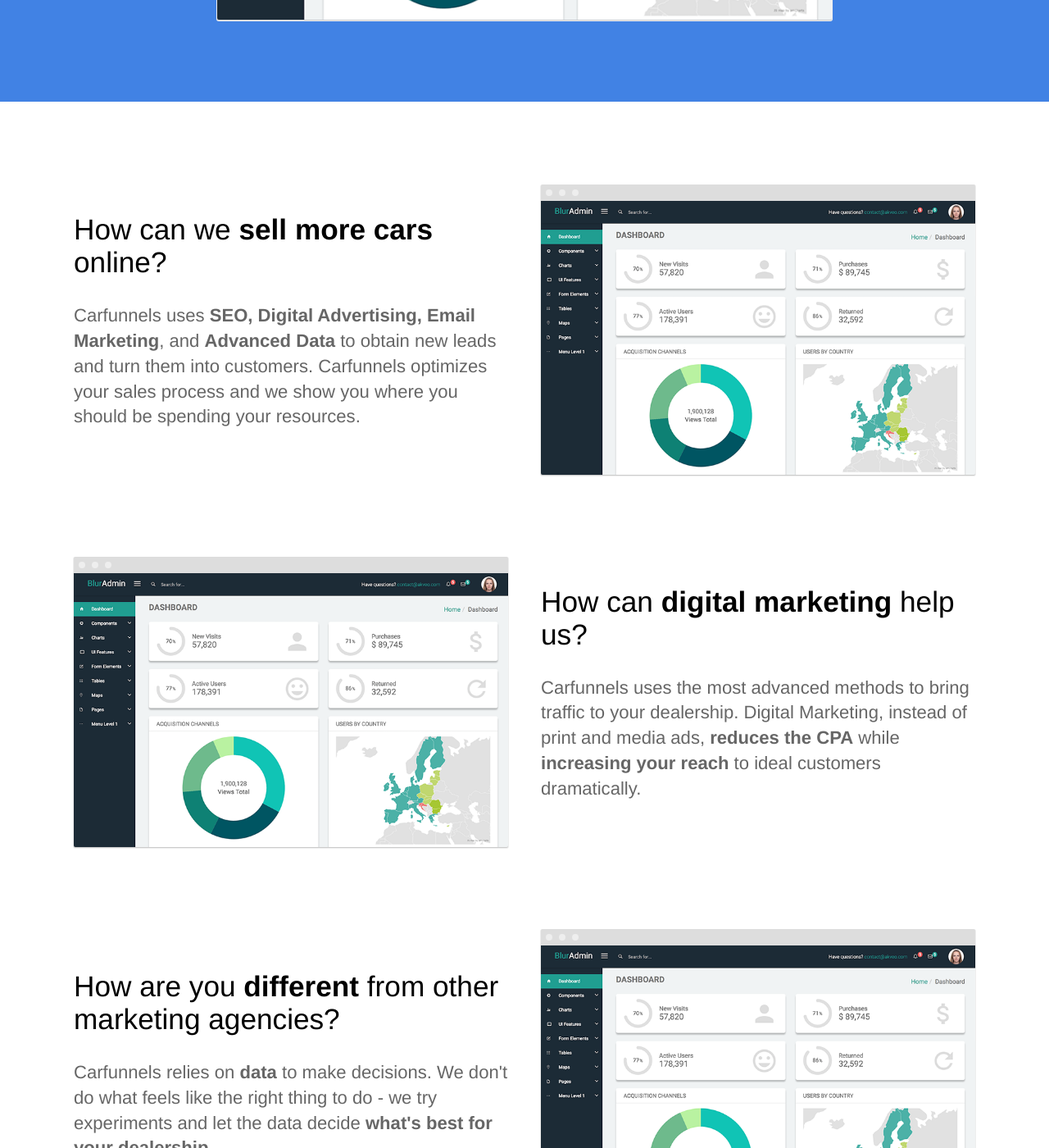
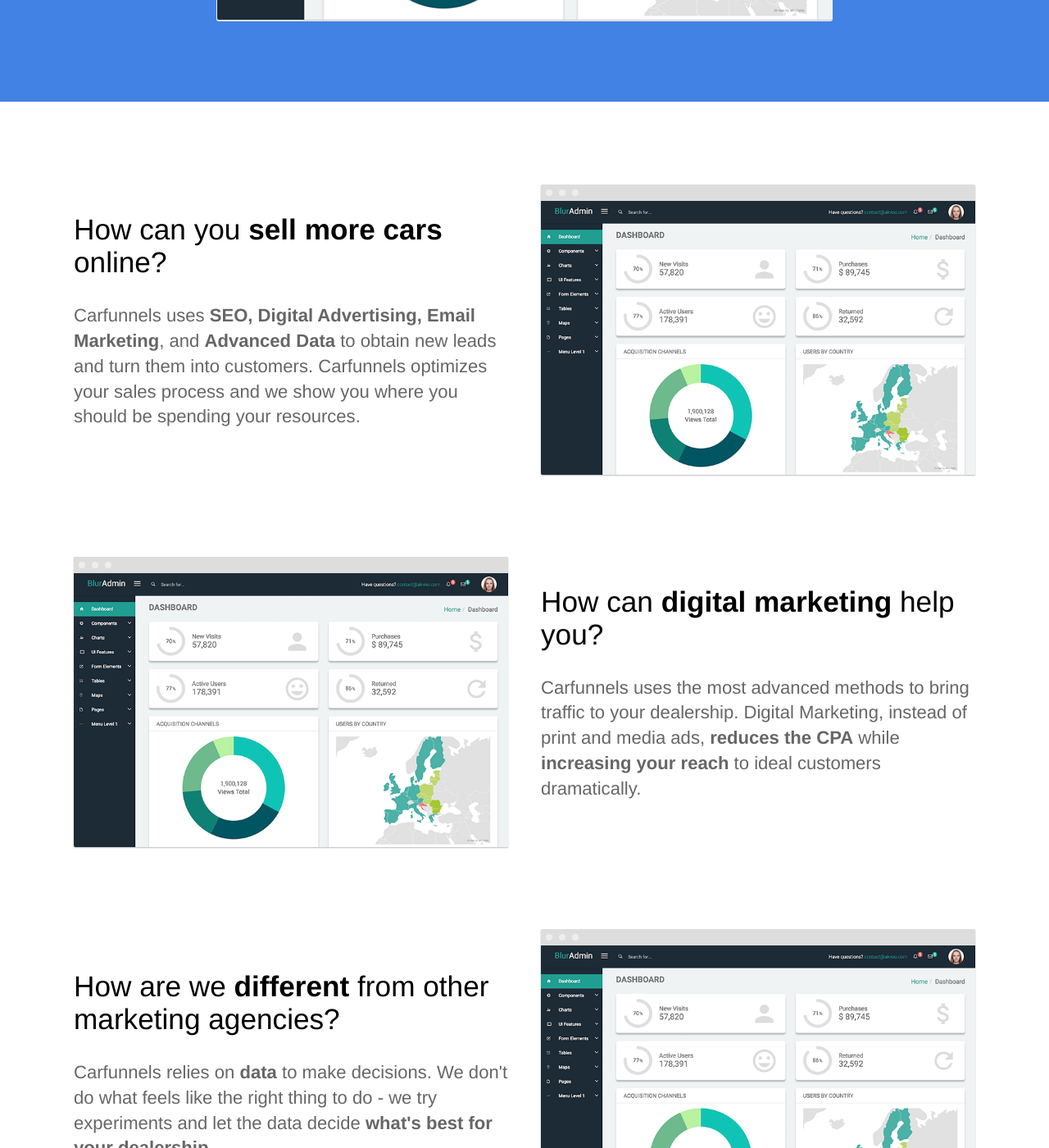
Before and after one commit to jdnoc/carfunnels.com, a Jekyll site: the page built from index.html, in a window 1280 px wide and 1400 px high, scrolled down 812 px. Shown: the whole window at 82% size. Built offline with Jekyll 4.4.1, drawn with Linux system fonts in a browser that asks for light colours.

Commit message:
Updated 'index.html' via CloudCannon

```diff
--- a/index.html
+++ b/index.html
@@ -16,7 +16,7 @@
 <div class="content">
 	<section>
 		<div class="container flex">
-			<div class="text editable"><h2>How can we <strong>sell more cars</strong> online?</h2><p>Carfunnels uses <strong>SEO</strong><strong>, Digital Advertising, </strong><strong>Email Marketing</strong>, and <strong>Advanced Data</strong> to obtain new leads and turn them into customers. Carfunnels optimizes your sales process and we show you where you should be spending your resources.</p></div>
+			<div class="text editable"><h2>How can you <strong>sell more cars</strong> online?</h2><p>Carfunnels uses <strong>SEO</strong><strong>, Digital Advertising, </strong><strong>Email Marketing</strong>, and <strong>Advanced Data</strong> to obtain new leads and turn them into customers. Carfunnels optimizes your sales process and we show you where you should be spending your resources.</p></div>
 			<div class="image">
 				<img src="/images/dashboard.png" alt="Screenshot" class="screenshot editable" />
 			</div>
@@ -25,7 +25,7 @@
 
 	<section>
 		<div class="container flex">
-			<div class="text editable"><h2>How can <strong>digital marketing</strong> help us?</h2><p>Carfunnels uses the most advanced methods to bring traffic to your dealership. Digital Marketing, instead of print and media ads, <strong>reduces the CPA</strong> while<strong> increasing your reach</strong> to ideal customers dramatically.</p></div>
+			<div class="text editable"><h2>How can <strong>digital marketing</strong> help you?</h2><p>Carfunnels uses the most advanced methods to bring traffic to your dealership. Digital Marketing, instead of print and media ads, <strong>reduces the CPA</strong> while<strong> increasing your reach</strong> to ideal customers dramatically.</p></div>
 			<div class="image">
 				<img src="/images/dashboard.png" alt="Screenshot" class="screenshot editable" />
 			</div>
@@ -34,7 +34,7 @@
 
 	<section>
 		<div class="container flex">
-			<div class="text editable"><h2>How are you <strong>different </strong>from other marketing agencies?</h2><p>Carfunnels relies on <strong>data </strong>to make decisions. We don't do what feels like the right thing to do - we try experiments and let the data decide <strong>what's best for your dealership</strong>.</p></div>
+			<div class="text editable"><h2>How are we <strong>different </strong>from other marketing agencies?</h2><p>Carfunnels relies on <strong>data </strong>to make decisions. We don't do what feels like the right thing to do - we try experiments and let the data decide <strong>what's best for your dealership</strong>.</p></div>
 			<div class="image">
 				<img src="/images/dashboard.png" alt="Screenshot" class="screenshot editable" />
 			</div>
```
